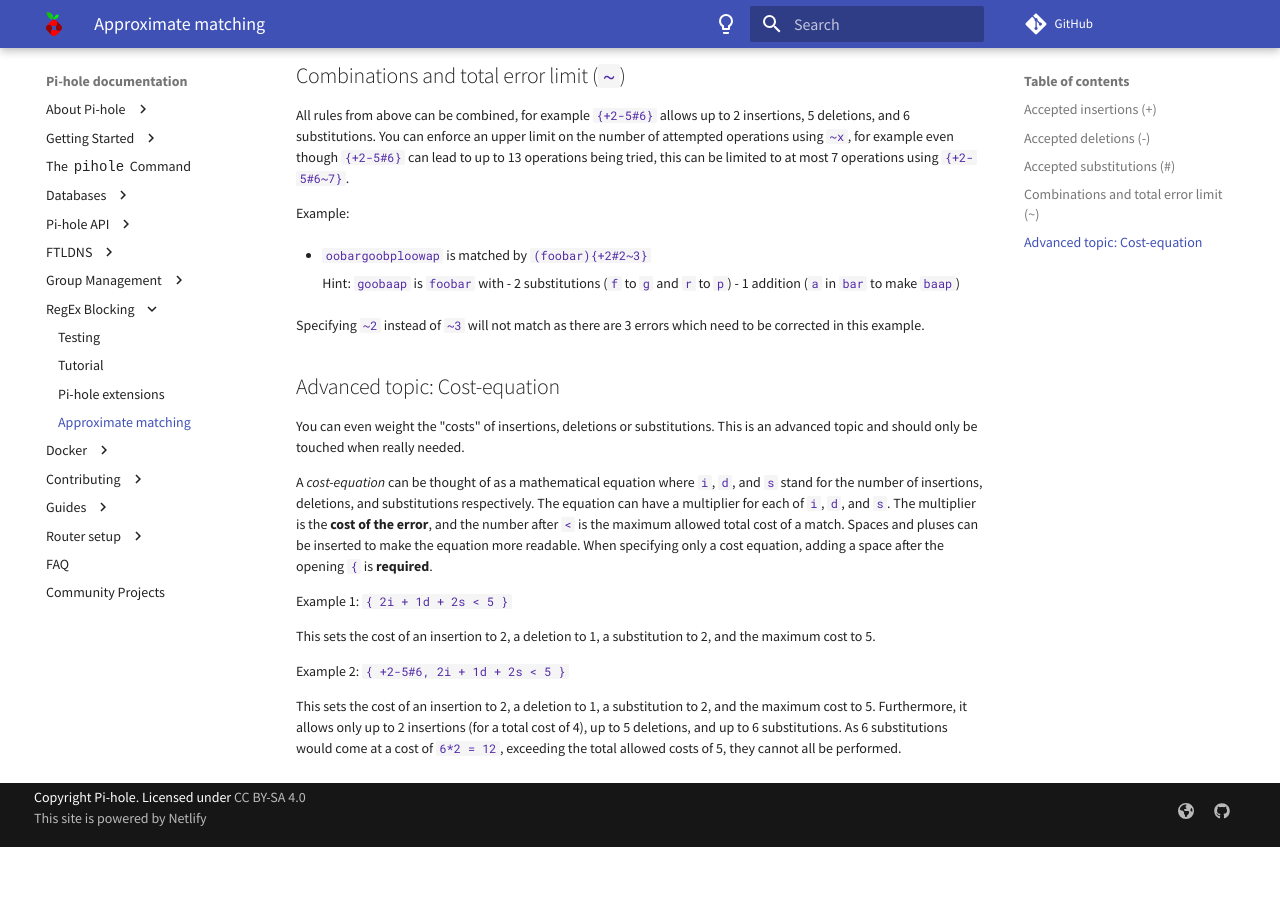
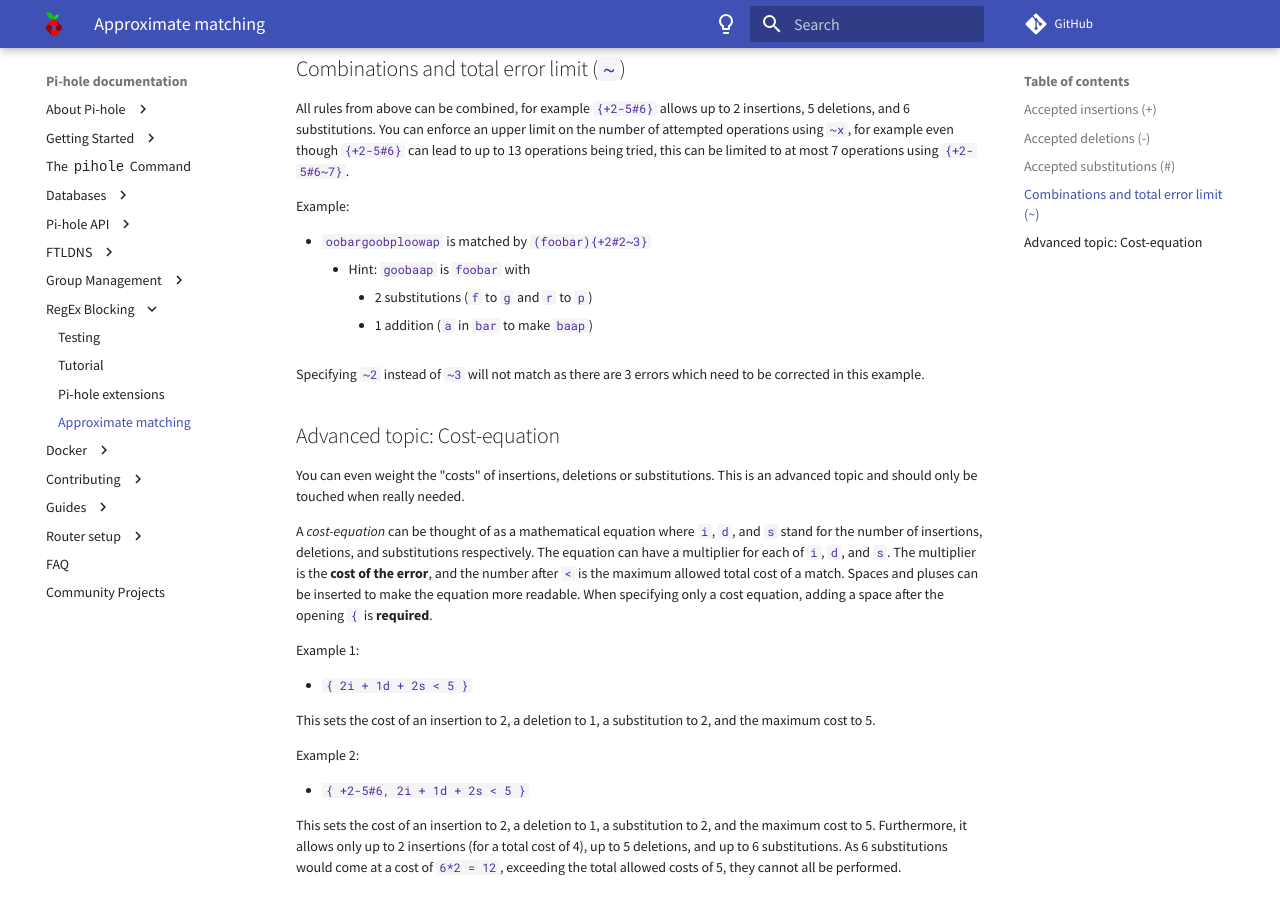
Before and after one commit to pi-hole/docs, an MkDocs documentation site: the page built from docs/regex/approximate.md, in a window 1280 px wide and 900 px high, scrolled down 1566 px. Built offline with MkDocs 1.6.1 and Material for MkDocs 9.7.7, drawn with Linux system fonts in a browser that asks for light colours; comment, search, counter and statistics services are not loaded; before the commit the page ends 2413 px from its top, so only the background shows below that.

Commit message:
fix formatting
Signed-off-by: Dave <18191844+its-dave@users.noreply.github.com>

```diff
--- a/docs/regex/approximate.md
+++ b/docs/regex/approximate.md
@@ -44,8 +44,7 @@ Use `(something){#x}` to specify that the regex should still match when `x` char
 Example 1:
 
 - `oobargoobaploowap` is matched by `(foobar){#2}`
-
-    Hint: `goobap` is `foobar` with `f` substituted for `g` and `r` substituted for `p`
+    - Hint: `goobap` is `foobar` with `f` substituted for `g` and `r` substituted for `p`
 
 Example 2:
 
@@ -72,10 +71,9 @@ All rules from above can be combined, for example `{+2-5#6}` allows up to 2 inse
 Example:
 
 - `oobargoobploowap` is matched by `(foobar){+2#2~3}`
-
-    Hint: `goobaap` is `foobar` with
-            - 2 substitutions (`f` to `g` and `r` to `p`)
-            - 1 addition (`a` in `bar` to make `baap`)
+    - Hint: `goobaap` is `foobar` with
+        - 2 substitutions (`f` to `g` and `r` to `p`)
+        - 1 addition (`a` in `bar` to make `baap`)
 
 Specifying `~2` instead of `~3` will not match as there are 3 errors which need to be corrected in this example.
 
@@ -86,10 +84,14 @@ You can even weight the "costs" of insertions, deletions or substitutions. This
 A *cost-equation* can be thought of as a mathematical equation where `i`, `d`, and `s` stand for the number of insertions, deletions, and substitutions respectively. The equation can have a multiplier for each of `i`, `d`, and `s`.
 The multiplier is the **cost of the error**, and the number after `<` is the maximum allowed total cost of a match. Spaces and pluses can be inserted to make the equation more readable. When specifying only a cost equation, adding a space after the opening `{` is **required**.
 
-Example 1: `{ 2i + 1d + 2s < 5 }`
+Example 1:
+
+- `{ 2i + 1d + 2s < 5 }`
 
 This sets the cost of an insertion to 2, a deletion to 1, a substitution to 2, and the maximum cost to 5.
 
-Example 2: `{ +2-5#6, 2i + 1d + 2s < 5 }`
+Example 2:
+
+- `{ +2-5#6, 2i + 1d + 2s < 5 }`
 
 This sets the cost of an insertion to 2, a deletion to 1, a substitution to 2, and the maximum cost to 5. Furthermore, it allows only up to 2 insertions (for a total cost of 4), up to 5 deletions, and up to 6 substitutions. As 6 substitutions would come at a cost of `6*2 = 12`, exceeding the total allowed costs of 5, they cannot all be performed.
```
